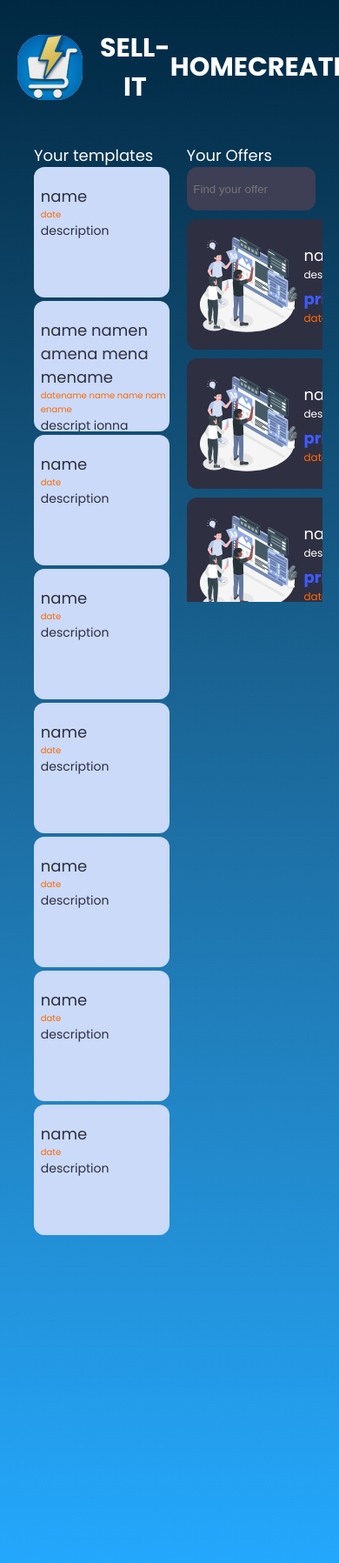
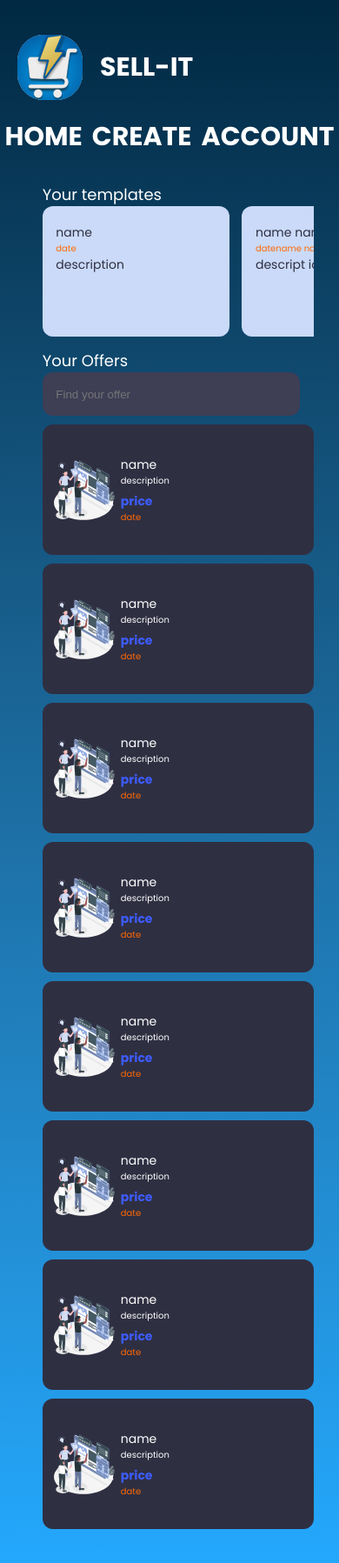
Before and after one commit to pryncypalka/SELL-IT, a PHP site: page /dashboard in a window 390 px wide. Shown: the top 1797 px of the page at 87% size. Run offline with PHP 8.4, Linux system fonts and the light colour scheme; grey boxes are pictures that could not be loaded.

Commit message:
dashboard css mobile done

```diff
--- a/public/css/dashboard.css
+++ b/public/css/dashboard.css
@@ -13,7 +13,6 @@ nav {
     width: 100vw;
     height: 10vw;
     padding: 20px;
-
 
 }
 .logo_container {
@@ -78,15 +77,15 @@ nav {
     margin-left: 5vw;
     overflow: hidden;
     width: 40vw;
+    height: 80vh;
 
-    position: relative; /* Ustawienie pozycji na relative */
 }
 
 .offer_tiles_container {
     overflow-x: auto;
 
     width: 40vw;
-    height: 450px;
+    /*height: 450px;*/
 
 
 }
@@ -223,12 +222,67 @@ nav {
     padding-right: 3vw;
 }
 
+a {
+    text-decoration: none;
+}
+
 @media only screen and (max-width: 500px) {
 
+    .avatarImage{
+        display: none;
+    }
+    .template_tiles_container {
+        white-space: nowrap;
+    }
+    .content {
+        display: block;
+    }
+    .templates_box {
+        height: auto;
+        width: 80vw;
+    }
+    .template_tiles_container {
+        width: 80vw;
+    }
+    .offers_box {
+        width: 80vw;
+    }
+    .offer_tiles_container {
+        width: 80vw;
+    }
+    .offer_tile {
+        width: 80vw;
+    }
+
     nav {
-        display: flex;
-        height: auto;
-        justify-content: initial;
+        display: block;
+        height: 15vh;
+    }
+
+    .offer_image
+    {
+        width: 75px;
+        height: 75px;
+        border-radius: 12px;
+    }
+    .offer_name {
+        font-size: 14px;
+    }
+    .offer_first_line {
+        font-size: 10px;
+    }
+    .offer_price {
+        font-size: 14px;
+    }
+    .offer_date {
+        font-size: 10px;
+    }
+    .template_name {
+        font-size: 14px;
+    }
+
+    .Options {
+        width: auto;
     }
 
 }
--- a/public/css/global.css
+++ b/public/css/global.css
@@ -11,6 +11,5 @@ body {
     flex-direction: column;
     height: 100vh;
     width: 100vw;
-    overflow: hidden;
     background: linear-gradient(180deg, #002842 0%, rgba(0, 155, 255, 0.70) 100%), linear-gradient(180deg, #FFF 0%, rgba(60, 179, 255, 0.70) 100%);
 }
--- a/public/css/login.css
+++ b/public/css/login.css
@@ -84,7 +84,7 @@ nav {
     font-style: normal;
     font-weight: 700;
     line-height: normal;
-    margin-bottom: 30;
+    margin-bottom: 30px;
 }
 
 .text2 {
--- a/src/views/dashboard.php
+++ b/src/views/dashboard.php
@@ -20,9 +20,9 @@
                 <div class="textLogo">SELL-IT</div>
             </div>
             <div class="Options">
-                <div class="textHome">HOME</div>
-                <div class="textCreate">CREATE</div>
-                <div class="textAccount">ACCOUNT</div>
+                <a class="textHome" href="/dashboard">HOME</a>
+                <a class="textCreate" href="/create">CREATE</a>
+                <a class="textAccount" href="/account">ACCOUNT</a>
             </div>
             <img class="avatarImage" src="../../public/assets/profile_empty.png" alt="avatarImage">
         </nav>
```
